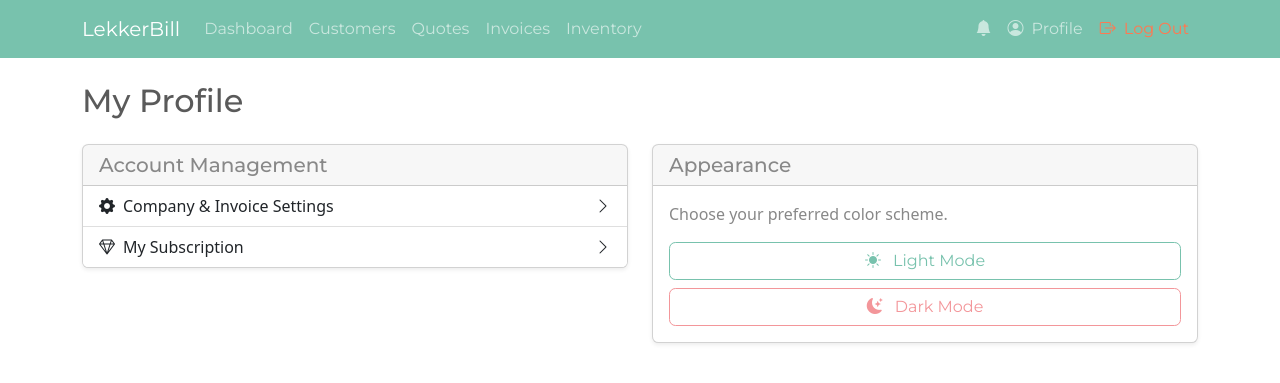
After one commit to M0n-k3y/LekkerBill_Django_Clean, a Django app: page /profile/ in a window 1280 px wide. The commit adds this page. Shown: the top 383 px of the page. Run offline with Django 5.2, Linux system fonts and the light colour scheme; the visitor is signed in with stand-in values (Sample User, id 1); data that the repository does not hold is empty; some libraries are stand-ins or nearby versions.

```diff
--- a/invoices/models.py
+++ b/invoices/models.py
@@ -3,6 +3,7 @@ from django.contrib.auth.models import User
 from django.db.models.signals import post_save
 from django.dispatch import receiver
 from django.urls import reverse
+from django.db import transaction
 import uuid
 from django.utils import timezone
 from decimal import Decimal
@@ -38,10 +39,10 @@ class Profile(models.Model):
     bank_account_number = models.CharField(max_length=50, blank=True, null=True)
     bank_branch_code = models.CharField(max_length=20, blank=True, null=True)
     bank_account_type = models.CharField(max_length=50, blank=True, null=True)
-    invoice_prefix = models.CharField(max_length=10, default='INV-')
-    invoice_next_number = models.IntegerField(default=1)
-    quote_prefix = models.CharField(max_length=10, default='QTE-')
-    quote_next_number = models.IntegerField(default=1)
+    invoice_prefix = models.CharField(max_length=10, default='INV-', help_text="The prefix for your invoice numbers (e.g., INV-).")
+    invoice_next_number = models.IntegerField(default=1, help_text="The next number to be used for a new invoice.")
+    quote_prefix = models.CharField(max_length=10, default='QTE-', help_text="The prefix for your quote numbers (e.g., QTE-).")
+    quote_next_number = models.IntegerField(default=1, help_text="The next number to be used for a new quote.")
 
     def __str__(self):
         return f'{self.user.username} Profile'
@@ -119,6 +120,16 @@ class Quote(models.Model):
     def __str__(self):
         return f"Quote {self.quote_number or self.id} for {self.customer.name}"
 
+    def save(self, *args, **kwargs):
+        if not self.pk:  # Object is being created for the first time
+            with transaction.atomic():
+                # Lock the user's profile row to prevent race conditions
+                profile = Profile.objects.select_for_update().get(user=self.user)
+                self.quote_number = f"{profile.quote_prefix}{profile.quote_next_number}"
+                profile.quote_next_number += 1
+                profile.save()
+        super().save(*args, **kwargs)
+
 
 class QuoteItem(models.Model):
     quote = models.ForeignKey(Quote, related_name='items', on_delete=models.CASCADE)
@@ -165,6 +176,16 @@ class Invoice(models.Model):
     def __str__(self):
         return f"Invoice {self.invoice_number or self.id} for {self.customer.name}"
 
+    def save(self, *args, **kwargs):
+        if not self.pk:  # Object is being created for the first time
+            with transaction.atomic():
+                # Lock the user's profile row to prevent race conditions
+                profile = Profile.objects.select_for_update().get(user=self.user)
+                self.invoice_number = f"{profile.invoice_prefix}{profile.invoice_next_number}"
+                profile.invoice_next_number += 1
+                profile.save()
+        super().save(*args, **kwargs)
+
 
 class InvoiceItem(models.Model):
     invoice = models.ForeignKey(Invoice, related_name='items', on_delete=models.CASCADE)
--- a/invoices/templates/invoices/base.html
+++ b/invoices/templates/invoices/base.html
@@ -34,23 +34,13 @@
             <div class="collapse navbar-collapse" id="navbarNav">
                 {% if user.is_authenticated %}
                 <ul class="navbar-nav me-auto mb-2 mb-lg-0">
-                    <li class="nav-item">
-                        <a class="nav-link" href="{% url 'dashboard' %}">Dashboard</a>
-                    </li>
-                    <li class="nav-item">
-                        <a class="nav-link" href="{% url 'invoice_list' %}">Invoices</a>
-                    </li>
-                    <li class="nav-item">
-                        <a class="nav-link" href="{% url 'quote_list' %}">Quotes</a>
-                    </li>
-                    <li class="nav-item">
-                        <a class="nav-link" href="{% url 'customer_list' %}">Customers</a>
-                    </li>
-                    <li class="nav-item">
-                        <a class="nav-link" href="{% url 'inventory_list' %}">Inventory</a>
-                    </li>
+                    <li class="nav-item"><a class="nav-link" href="{% url 'dashboard' %}">Dashboard</a></li>
+                    <li class="nav-item"><a class="nav-link" href="{% url 'customer_list' %}">Customers</a></li>
+                    <li class="nav-item"><a class="nav-link" href="{% url 'quote_list' %}">Quotes</a></li>
+                    <li class="nav-item"><a class="nav-link" href="{% url 'invoice_list' %}">Invoices</a></li>
+                    <li class="nav-item"><a class="nav-link" href="{% url 'inventory_list' %}">Inventory</a></li>
                 </ul>
-                <ul class="navbar-nav">
+                <ul class="navbar-nav align-items-lg-center">
                     <!-- NOTIFICATIONS DROPDOWN -->
                     {% if user.is_authenticated %}
                     <li class="nav-item dropdown">
@@ -76,27 +66,19 @@
                         </ul>
                     </li>
                     {% endif %}
-                    <!-- THEME TOGGLE BUTTON -->
+                    <!-- PROFILE & LOGOUT -->
                     <li class="nav-item">
-                        <a href="#" class="nav-link" id="theme-toggler" title="Toggle theme">
-                            <i class="bi" id="theme-icon"></i>
+                        <a class="nav-link" href="{% url 'profile' %}">
+                            <i class="bi-person-circle me-1"></i> Profile
                         </a>
                     </li>
-                    <li class="nav-item dropdown">
-                        <a class="nav-link dropdown-toggle" href="#" role="button" data-bs-toggle="dropdown" aria-expanded="false">
-                            <i class="bi-person-circle me-1"></i> {{ user.username }}
-                        </a>
-                        <ul class="dropdown-menu dropdown-menu-end">
-                            <li><a class="dropdown-item" href="{% url 'settings_update' %}">Settings</a></li>
-                            <li><a class="dropdown-item" href="{% url 'subscription_detail' %}">My Subscription</a></li>
-                            <li><hr class="dropdown-divider"></li>
-                            <li>
-                                <form action="{% url 'logout' %}" method="post" class="d-inline">
+                    <li class="nav-item">
+                        <form action="{% url 'logout' %}" method="post" class="d-flex">
                             {% csrf_token %}
-                                    <button type="submit" class="dropdown-item">Log Out</button>
+                            <button type="submit" class="btn btn-link nav-link text-danger">
+                                <i class="bi-box-arrow-right me-1"></i> Log Out
+                            </button>
                         </form>
-                            </li>
-                        </ul>
                     </li>
                 </ul>
                 {% else %}
@@ -135,10 +117,6 @@
     <!-- THEME TOGGLE SCRIPT -->
     <script>
         document.addEventListener('DOMContentLoaded', () => {
-            const themeToggler = document.getElementById('theme-toggler');
-
-            if (themeToggler) {
-                const themeIcon = document.getElementById('theme-icon');
             const lightTheme = document.getElementById('theme-light');
             const darkTheme = document.getElementById('theme-dark');
             const mainNavbar = document.getElementById('main-navbar');
@@ -148,29 +126,29 @@
                     document.documentElement.setAttribute('data-bs-theme', 'dark');
                     lightTheme.disabled = true;
                     darkTheme.disabled = false;
-                        themeIcon.className = 'bi bi-sun-fill';
                     mainNavbar.className = 'navbar navbar-expand-lg navbar-dark bg-dark';
                 } else {
                     document.documentElement.setAttribute('data-bs-theme', 'light');
                     lightTheme.disabled = false;
                     darkTheme.disabled = true;
-                        themeIcon.className = 'bi bi-moon-stars-fill';
                     mainNavbar.className = 'navbar navbar-expand-lg navbar-dark bg-primary';
                 }
             }
 
-                themeToggler.addEventListener('click', (e) => {
+            // Listen for clicks on any element with data-theme attribute
+            document.body.addEventListener('click', (e) => {
+                const themeSwitcher = e.target.closest('[data-theme]');
+                if (themeSwitcher) {
                     e.preventDefault();
-                    const currentTheme = localStorage.getItem('theme') || 'light';
-                    const newTheme = currentTheme === 'light' ? 'dark' : 'light';
+                    const newTheme = themeSwitcher.getAttribute('data-theme');
                     localStorage.setItem('theme', newTheme);
                     applyTheme(newTheme);
+                }
             });
 
             // Apply saved theme on page load
             const savedTheme = localStorage.getItem('theme') || 'light'; // Default to light
             applyTheme(savedTheme);
-            }
         });
     </script>
 
--- /dev/null
+++ b/invoices/templates/invoices/profile.html
@@ -0,0 +1,43 @@
+{% extends "invoices/base.html" %}
+
+{% block title %}{{ title }}{% endblock %}
+
+{% block content %}
+<div class="d-flex justify-content-between align-items-center mb-4">
+    <h1 class="h2 mb-0">{{ title }}</h1>
+</div>
+
+<div class="row">
+    <div class="col-md-6">
+        <div class="card shadow-sm mb-4">
+            <div class="card-header">
+                <h2 class="h5 mb-0">Account Management</h2>
+            </div>
+            <div class="list-group list-group-flush">
+                <a href="{% url 'settings_update' %}" class="list-group-item list-group-item-action d-flex justify-content-between align-items-center">
+                    <span><i class="bi-gear-fill me-2"></i>Company & Invoice Settings</span>
+                    <i class="bi-chevron-right"></i>
+                </a>
+                <a href="{% url 'subscription_detail' %}" class="list-group-item list-group-item-action d-flex justify-content-between align-items-center">
+                    <span><i class="bi-gem me-2"></i>My Subscription</span>
+                    <i class="bi-chevron-right"></i>
+                </a>
+            </div>
+        </div>
+    </div>
+    <div class="col-md-6">
+        <div class="card shadow-sm mb-4">
+            <div class="card-header">
+                <h2 class="h5 mb-0">Appearance</h2>
+            </div>
+            <div class="card-body">
+                <p class="text-muted">Choose your preferred color scheme.</p>
+                <div class="d-grid gap-2">
+                    <button class="btn btn-outline-primary" data-theme="light"><i class="bi-sun-fill me-2"></i> Light Mode</button>
+                    <button class="btn btn-outline-secondary" data-theme="dark"><i class="bi-moon-stars-fill me-2"></i> Dark Mode</button>
+                </div>
+            </div>
+        </div>
+    </div>
+</div>
+{% endblock %}
--- a/invoices/urls.py
+++ b/invoices/urls.py
@@ -61,6 +61,7 @@ urlpatterns = [
     path('inventory/<int:pk>/delete/', views.inventory_delete, name='inventory_delete'), # Used in inventory_list.html
 
     # Settings & Subscription URLs
+    path('profile/', views.profile_view, name='profile'),
     path('settings/', views.settings_update, name='settings_update'), # Used in base.html
     path('subscription/', views.subscription_detail, name='subscription_detail'), # Used in base.html
     path('subscription/cancel/', views.cancel_subscription, name='cancel_subscription'), # Used in subscription_detail.html
--- a/invoices/views.py
+++ b/invoices/views.py
@@ -330,6 +330,11 @@ def mark_notifications_as_read(request):
     request.user.notifications.filter(is_read=False).update(is_read=True)
     return redirect(request.META.get('HTTP_REFERER', 'dashboard'))
 
+@login_required
+def profile_view(request):
+    """Displays the user's profile hub page."""
+    return render(request, 'invoices/profile.html', {'title': 'My Profile'})
+
 # --- Settings & Subscription ---
 
 @login_required
```
Also changed, not shown: invoices/migrations/0004_alter_profile_invoice_next_number_and_more.py (added). Lines whose indentation alone changed are shown as unchanged.
